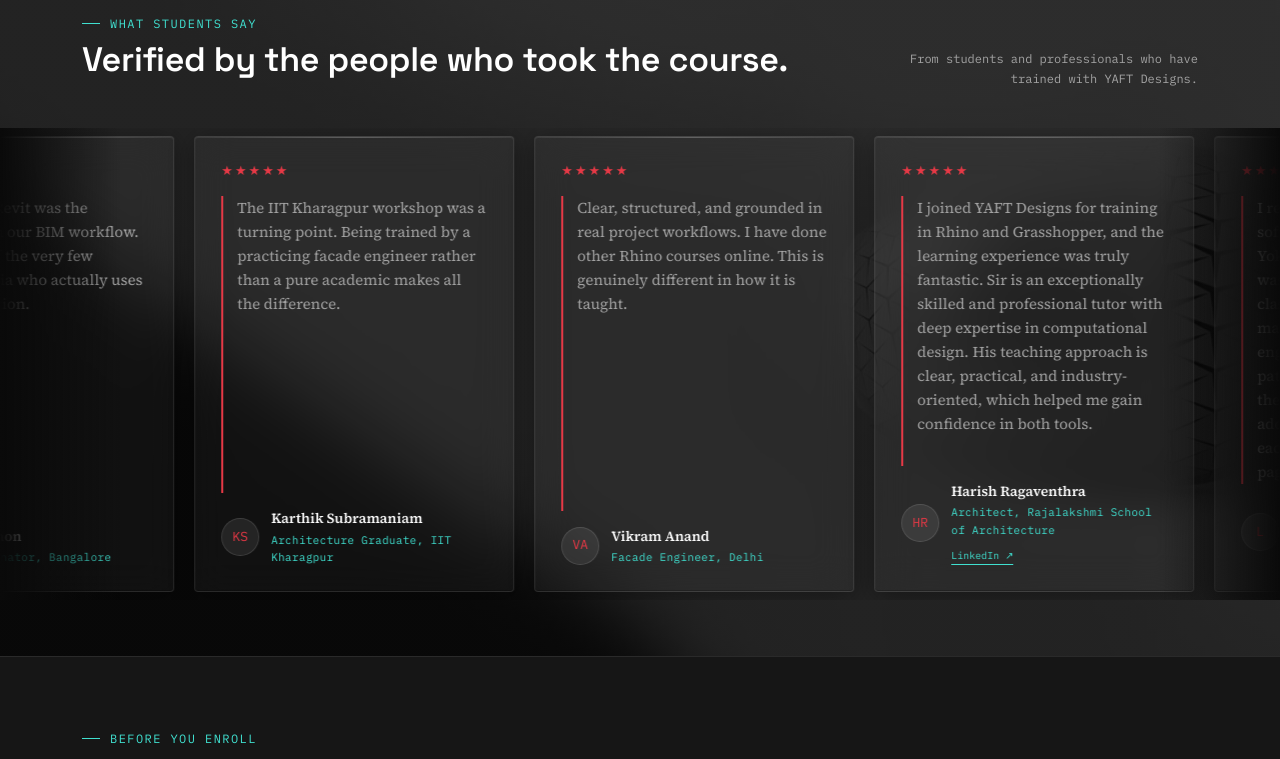
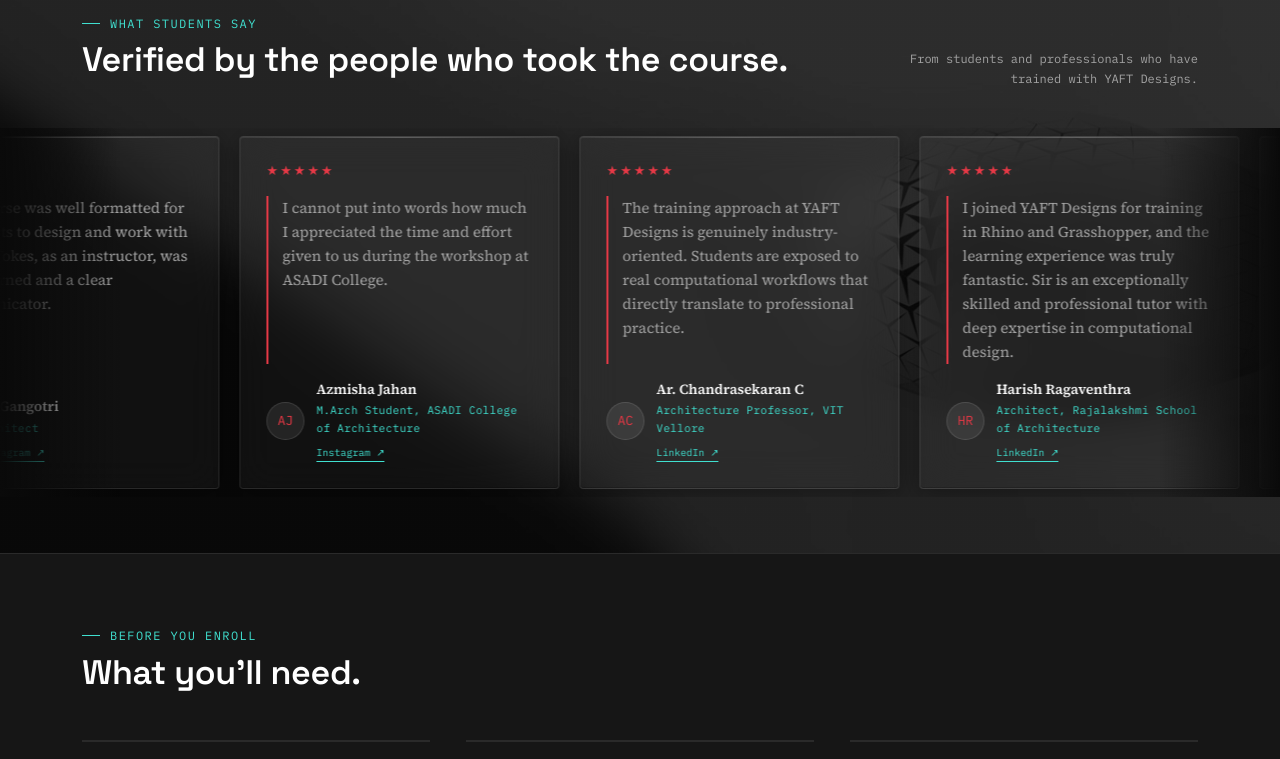
Before and after one commit to YAFTDesigns/yaftwebsite, a Next.js app: page /courses in a window 1280 px wide. Shown: the part 1590-2349 px from the top of the page. Built offline with nearby package versions, Linux system fonts and the light colour scheme; no server answers; the database is empty.

Commit message:
Update marquee to fetch approved testimonials from Supabase

```diff
--- a/components/TestimonialsMarquee.tsx
+++ b/components/TestimonialsMarquee.tsx
@@ -1,86 +1,96 @@
 'use client';
 
+import { useEffect, useState } from 'react';
+import { createClient } from '@supabase/supabase-js';
 import styles from './TestimonialsMarquee.module.css';
 
-const TESTIMONIALS = [
+const supabase = createClient(
+  process.env.NEXT_PUBLIC_SUPABASE_URL!,
+  process.env.NEXT_PUBLIC_SUPABASE_ANON_KEY!
+);
+
+const HARDCODED = [
   {
-    quote: 'I joined YAFT Designs for training in Rhino and Grasshopper, and the learning experience was truly fantastic. Sir is an exceptionally skilled and professional tutor with deep expertise in computational design. His teaching approach is clear, practical, and industry-oriented, which helped me gain confidence in both tools.',
+    quote: 'I joined YAFT Designs for training in Rhino and Grasshopper, and the learning experience was truly fantastic. Sir is an exceptionally skilled and professional tutor with deep expertise in computational design.',
     name: 'Harish Ragaventhra',
     title: 'Architect, Rajalakshmi School of Architecture',
     linkedin: 'https://www.linkedin.com/in/harish-ragaven-b3487636a',
     instagram: '',
   },
   {
-    quote: 'I recently attended the Rhino software class conducted by Ar. Yokes from YAFT Designs, and I was thoroughly impressed. The class was highly interactive, making the learning process engaging and effective. His patience and dedication stood out the most. He took the time to address all our doubts, ensuring each participant was on the same page.',
+    quote: 'I recently attended the Rhino software class conducted by Ar. Yokes from YAFT Designs, and I was thoroughly impressed. His patience and dedication stood out the most.',
     name: 'Lokhesh',
     title: 'Architect',
     linkedin: '',
     instagram: 'https://www.instagram.com/lok_hesh',
   },
   {
-    quote: 'You have been my first point of contact whenever I was stuck, had questions, or needed guidance. I have learned a lot working with you, and those lessons will stay with me wherever I go next. Thank you for trusting me, guiding me, and always being approachable.',
+    quote: 'You have been my first point of contact whenever I was stuck, had questions, or needed guidance. I have learned a lot working with you, and those lessons will stay with me.',
     name: 'Sambram Raam',
     title: 'BIM Lead, AAD Architects, Chennai',
     linkedin: 'https://www.linkedin.com/in/sambramraam',
     instagram: '',
   },
   {
-    quote: 'The course was well formatted for architects to design and work with Rhino. The time given for practising Rhino models during class hours was very beneficial. Yokes, as an instructor, was well-learned and a clear communicator. He was patient to clear doubts and handled classes based on how students understood the concepts.',
+    quote: 'The course was well formatted for architects to design and work with Rhino. Yokes, as an instructor, was well-learned and a clear communicator.',
     name: 'Ar. Gangotri',
     title: 'Architect',
     linkedin: '',
     instagram: 'https://www.instagram.com/unravellingarchitecture',
   },
   {
-    quote: 'I cannot put into words how much I appreciated the time and effort given to us during the workshop at ASADI College. It made a real difference, and I will carry that experience forward in my design journey.',
+    quote: 'I cannot put into words how much I appreciated the time and effort given to us during the workshop at ASADI College.',
     name: 'Azmisha Jahan',
     title: 'M.Arch Student, ASADI College of Architecture',
     linkedin: '',
     instagram: 'https://www.instagram.com/azmishajahan',
   },
   {
-    quote: 'The training approach at YAFT Designs is genuinely industry-oriented. Students are exposed to real computational workflows that directly translate to professional practice, which is rare to find in structured training programs.',
+    quote: 'The training approach at YAFT Designs is genuinely industry-oriented. Students are exposed to real computational workflows that directly translate to professional practice.',
     name: 'Ar. Chandrasekaran C',
     title: 'Architecture Professor, VIT Vellore',
     linkedin: 'https://www.linkedin.com/in/chandrasekaran-c-bb1b9128b/',
     instagram: '',
   },
-  {
-    quote: 'The Grasshopper course completely changed how I approach facade design. Yokes breaks down complex logic in a way that actually sticks.',
-    name: 'Aditya Sharma',
-    title: 'Architectural Designer, Mumbai',
-    linkedin: '',
-    instagram: '',
-  },
-  {
-    quote: 'Rhino.Inside.Revit was the missing link in our BIM workflow. Yokes is one of the very few trainers in India who actually uses this in production.',
-    name: 'Rahul Menon',
-    title: 'BIM Coordinator, Bangalore',
-    linkedin: '',
-    instagram: '',
-  },
-  {
-    quote: 'The IIT Kharagpur workshop was a turning point. Being trained by a practicing facade engineer rather than a pure academic makes all the difference.',
-    name: 'Karthik Subramaniam',
-    title: 'Architecture Graduate, IIT Kharagpur',
-    linkedin: '',
-    instagram: '',
-  },
-  {
-    quote: 'Clear, structured, and grounded in real project workflows. I have done other Rhino courses online. This is genuinely different in how it is taught.',
-    name: 'Vikram Anand',
-    title: 'Facade Engineer, Delhi',
-    linkedin: '',
-    instagram: '',
-  },
 ];
+
+type Testimonial = {
+  quote: string;
+  name: string;
+  title: string;
+  linkedin: string;
+  instagram: string;
+};
 
 function initials(name: string) {
   return name.split(' ').map(n => n[0]).join('').slice(0, 2).toUpperCase();
 }
 
 export default function TestimonialsMarquee() {
-  const doubled = [...TESTIMONIALS, ...TESTIMONIALS];
+  const [items, setItems] = useState<Testimonial[]>(HARDCODED);
+
+  useEffect(() => {
+    supabase
+      .from('testimonials')
+      .select('name, role, institution, quote, linkedin_url, instagram_url')
+      .eq('status', 'approved')
+      .order('reviewed_at', { ascending: false })
+      .then(({ data }) => {
+        if (data && data.length > 0) {
+          const fromDb: Testimonial[] = data.map((t: any) => ({
+            quote: t.quote,
+            name: t.name,
+            title: t.institution ? `${t.role}, ${t.institution}` : t.role,
+            linkedin: t.linkedin_url || '',
+            instagram: t.instagram_url || '',
+          }));
+          // Merge: hardcoded first, then new approved ones
+          setItems([...HARDCODED, ...fromDb]);
+        }
+      });
+  }, []);
+
+  const doubled = [...items, ...items];
 
   return (
     <section className={styles.section}>
```
